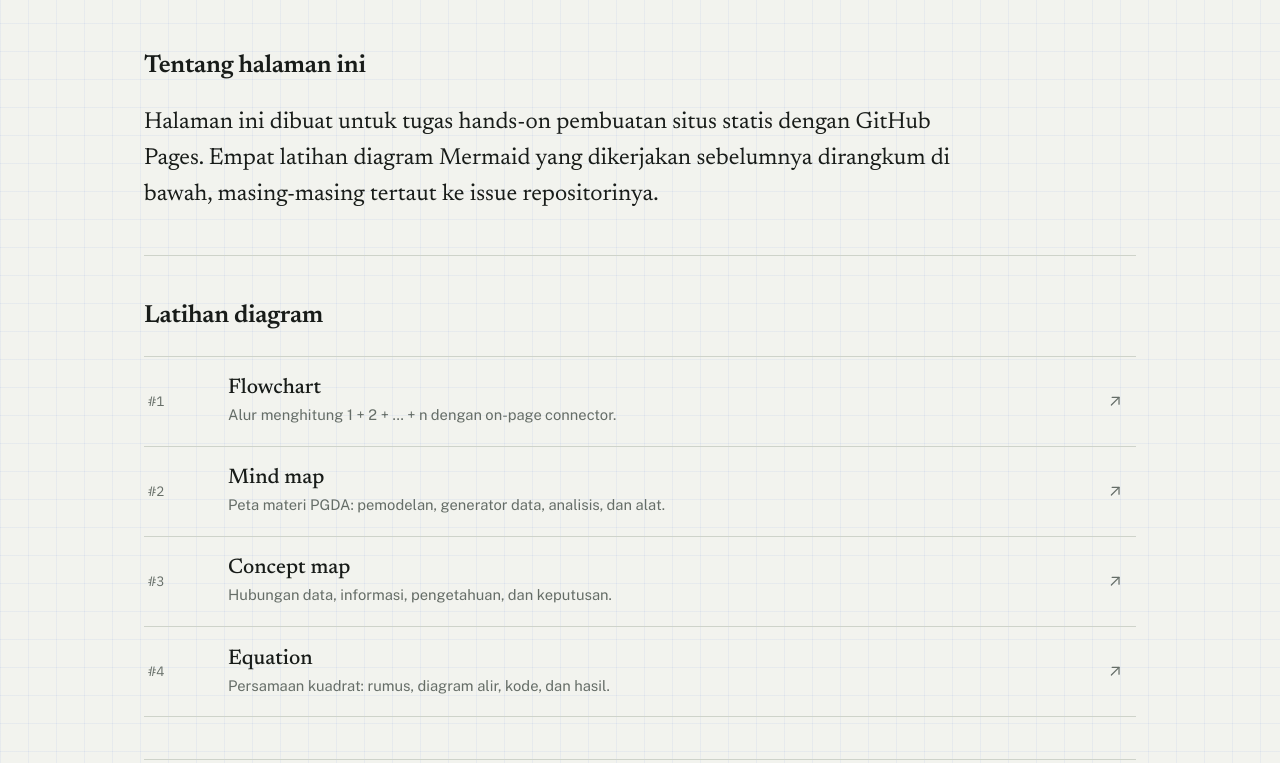
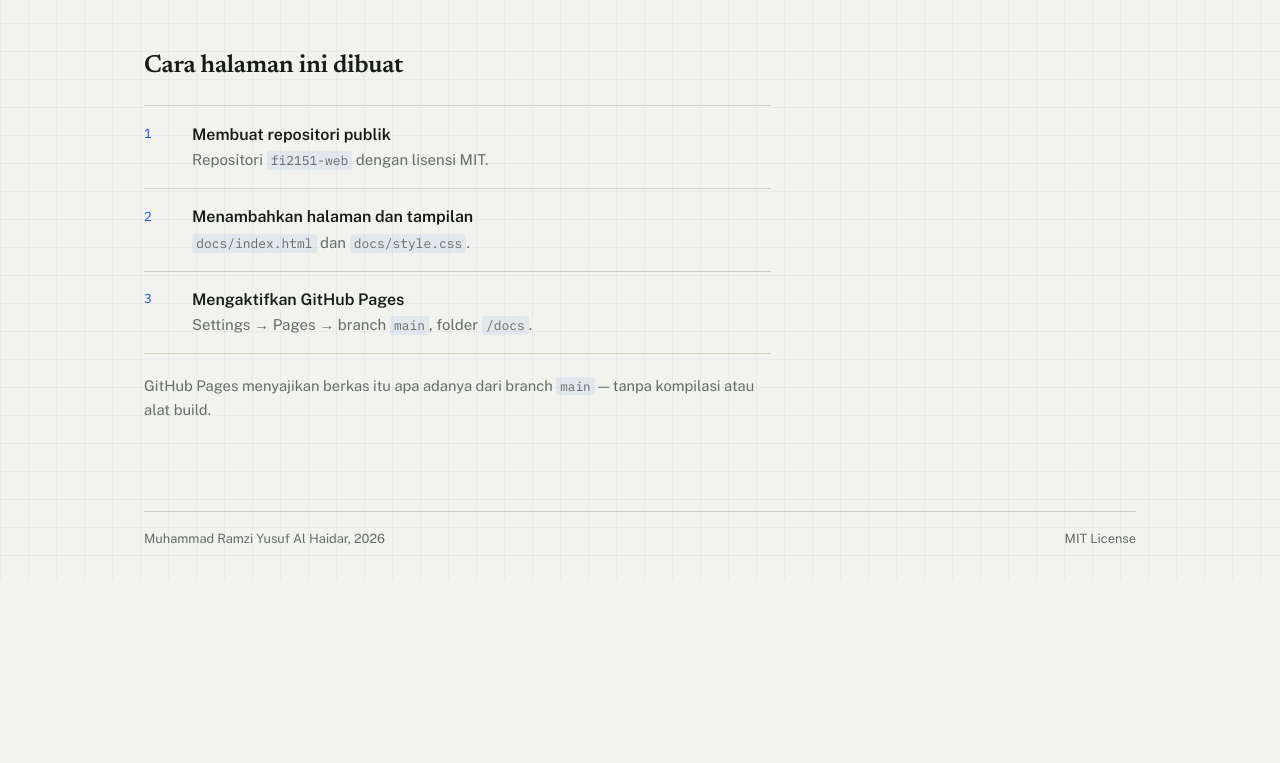
Before and after one commit to yyssuuf/fi2151-web, a plain HTML site: page docs/index.html in a window 1280 px wide. Shown: the part 537-1300 px from the top of the page. After the commit the page ends 1118 px from the top, so only its background shows below. Drawn offline with nearby package versions, Linux system fonts and the light colour scheme.

Commit message:
Simplify page to the creation steps section only

```diff
--- a/docs/index.html
+++ b/docs/index.html
@@ -42,70 +42,6 @@
     </header>
 
     <main>
-      <section class="intro" aria-labelledby="tentang">
-        <h2 id="tentang">Tentang halaman ini</h2>
-        <p class="lede">
-          Halaman ini dibuat untuk tugas hands-on pembuatan situs statis
-          dengan GitHub Pages. Empat latihan diagram Mermaid yang dikerjakan
-          sebelumnya dirangkum di bawah, masing-masing tertaut ke issue
-          repositorinya.
-        </p>
-      </section>
-
-      <section aria-labelledby="daftar">
-        <h2 id="daftar">Latihan diagram</h2>
-        <ul class="deliverables">
-          <li>
-            <a href="https://github.com/yyssuuf/mermaid-hands-on/issues/1">
-              <span class="issue">#1</span>
-              <span class="body">
-                <span class="title">Flowchart</span>
-                <span class="desc">Alur menghitung 1 + 2 + … + n dengan on-page connector.</span>
-              </span>
-              <svg class="icon" viewBox="0 0 24 24" fill="none" stroke="currentColor" stroke-width="1.6" stroke-linecap="round" stroke-linejoin="round" aria-hidden="true">
-                <path d="M7 17 17 7"/><path d="M8 7h9v9"/>
-              </svg>
-            </a>
-          </li>
-          <li>
-            <a href="https://github.com/yyssuuf/mermaid-hands-on/issues/2">
-              <span class="issue">#2</span>
-              <span class="body">
-                <span class="title">Mind map</span>
-                <span class="desc">Peta materi PGDA: pemodelan, generator data, analisis, dan alat.</span>
-              </span>
-              <svg class="icon" viewBox="0 0 24 24" fill="none" stroke="currentColor" stroke-width="1.6" stroke-linecap="round" stroke-linejoin="round" aria-hidden="true">
-                <path d="M7 17 17 7"/><path d="M8 7h9v9"/>
-              </svg>
-            </a>
-          </li>
-          <li>
-            <a href="https://github.com/yyssuuf/mermaid-hands-on/issues/3">
-              <span class="issue">#3</span>
-              <span class="body">
-                <span class="title">Concept map</span>
-                <span class="desc">Hubungan data, informasi, pengetahuan, dan keputusan.</span>
-              </span>
-              <svg class="icon" viewBox="0 0 24 24" fill="none" stroke="currentColor" stroke-width="1.6" stroke-linecap="round" stroke-linejoin="round" aria-hidden="true">
-                <path d="M7 17 17 7"/><path d="M8 7h9v9"/>
-              </svg>
-            </a>
-          </li>
-          <li>
-            <a href="https://github.com/yyssuuf/mermaid-hands-on/issues/4">
-              <span class="issue">#4</span>
-              <span class="body">
-                <span class="title">Equation</span>
-                <span class="desc">Persamaan kuadrat: rumus, diagram alir, kode, dan hasil.</span>
-              </span>
-              <svg class="icon" viewBox="0 0 24 24" fill="none" stroke="currentColor" stroke-width="1.6" stroke-linecap="round" stroke-linejoin="round" aria-hidden="true">
-                <path d="M7 17 17 7"/><path d="M8 7h9v9"/>
-              </svg>
-            </a>
-          </li>
-        </ul>
-      </section>
-
       <section aria-labelledby="catatan">
         <h2 id="catatan">Cara halaman ini dibuat</h2>
         <ol class="steps">
--- a/docs/style.css
+++ b/docs/style.css
@@ -6,7 +6,6 @@
   --accent: #1f4fd8;
   --signal: #c94f2a;
   --grid: rgba(31, 79, 216, 0.055);
-  --accent-soft: rgba(31, 79, 216, 0.075);
 }
 
 * {
@@ -93,10 +92,6 @@ h1 {
   letter-spacing: -0.025em;
 }
 
-.masthead.compact h1 {
-  font-size: clamp(2.4rem, 6vw, 4.2rem);
-}
-
 .meta {
   display: flex;
   flex-wrap: wrap;
@@ -132,11 +127,6 @@ main {
 
 section {
   padding: 2.6rem 0;
-  border-bottom: 1px solid var(--rule);
-}
-
-section:last-of-type {
-  border-bottom: 0;
 }
 
 h2 {
@@ -147,14 +137,6 @@ h2 {
   letter-spacing: -0.01em;
 }
 
-.lede {
-  max-width: 62ch;
-  margin: 0;
-  font-family: "Newsreader", Georgia, serif;
-  font-size: clamp(1.2rem, 2.2vw, 1.45rem);
-  line-height: 1.55;
-}
-
 p {
   max-width: 68ch;
 }
@@ -163,80 +145,8 @@ code {
   font-family: "IBM Plex Mono", ui-monospace, monospace;
   font-size: 0.86em;
   padding: 0.08em 0.32em;
-  background: var(--accent-soft);
+  background: rgba(31, 79, 216, 0.075);
   border-radius: 3px;
-}
-
-/* ---------- deliverables ---------- */
-
-.deliverables {
-  margin: 0;
-  padding: 0;
-  list-style: none;
-}
-
-.deliverables li {
-  border-top: 1px solid var(--rule);
-}
-
-.deliverables li:last-child {
-  border-bottom: 1px solid var(--rule);
-}
-
-.deliverables a {
-  display: grid;
-  grid-template-columns: 4rem 1fr 1.5rem;
-  align-items: center;
-  gap: 1rem;
-  padding: 1.15rem 0.75rem 1.15rem 0.25rem;
-  color: inherit;
-  text-decoration: none;
-  transition: background-color 0.18s ease, padding-left 0.18s ease;
-}
-
-.deliverables a:hover,
-.deliverables a:focus-visible {
-  background: var(--accent-soft);
-  padding-left: 0.75rem;
-}
-
-.issue {
-  font-family: "IBM Plex Mono", ui-monospace, monospace;
-  font-size: 0.85rem;
-  color: var(--muted);
-}
-
-.body {
-  display: flex;
-  flex-direction: column;
-  gap: 0.1rem;
-  min-width: 0;
-}
-
-.title {
-  font-family: "Newsreader", Georgia, serif;
-  font-size: 1.32rem;
-  font-weight: 500;
-  line-height: 1.25;
-}
-
-.desc {
-  font-size: 0.92rem;
-  color: var(--muted);
-}
-
-.icon {
-  width: 1.15rem;
-  height: 1.15rem;
-  justify-self: end;
-  color: var(--muted);
-  transition: color 0.18s ease, transform 0.18s ease;
-}
-
-.deliverables a:hover .icon,
-.deliverables a:focus-visible .icon {
-  color: var(--accent);
-  transform: translate(2px, -2px);
 }
 
 /* ---------- steps ---------- */
@@ -294,18 +204,7 @@ a {
   text-underline-offset: 0.2em;
 }
 
-.text-link {
-  color: var(--accent);
-  text-decoration-thickness: 1px;
-  text-underline-offset: 0.22em;
-}
-
-.text-link:hover {
-  text-decoration-thickness: 2px;
-}
-
-a:focus-visible,
-.deliverables a:focus-visible {
+a:focus-visible {
   outline: 2px solid var(--accent);
   outline-offset: 3px;
 }
@@ -317,7 +216,7 @@ footer {
   flex-wrap: wrap;
   justify-content: space-between;
   gap: 0.5rem 2rem;
-  margin-top: 3rem;
+  margin-top: 2rem;
   padding-top: 1rem;
   border-top: 1px solid var(--rule);
   font-size: 0.8rem;
@@ -335,18 +234,8 @@ footer p {
     padding: 2.25rem 1.15rem 1.5rem;
   }
 
-  .deliverables a {
-    grid-template-columns: 2.6rem 1fr 1.2rem;
-    gap: 0.6rem;
-    padding: 1rem 0.4rem 1rem 0;
-  }
-
   .meta {
     gap: 0.75rem 2rem;
-  }
-
-  .title {
-    font-size: 1.18rem;
   }
 
   section {
@@ -364,9 +253,4 @@ footer p {
     animation: none;
     opacity: 1;
   }
-
-  .deliverables a,
-  .icon {
-    transition: none;
-  }
 }
```
